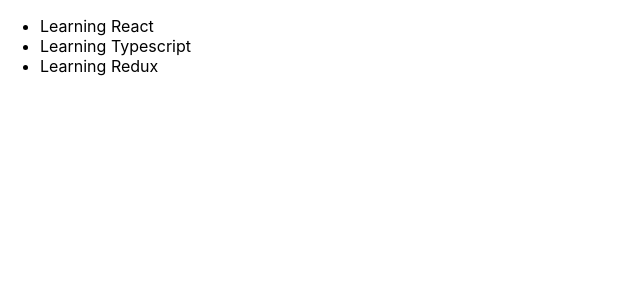
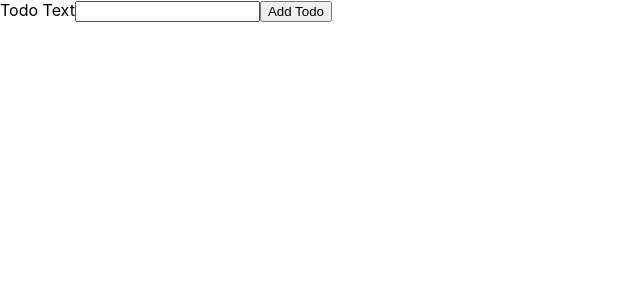
Before and after one commit to soongu/react-with-ts202408, a React (Create React App) app: page / in a window 1280 px wide. Shown: the top 300 px of the page, without its empty margins (0-640 px from the left). Built offline with nearby package versions, Linux system fonts and the light colour scheme.

Commit message:
06 useRef, event, useState 처리

```diff
--- a/src/App.tsx
+++ b/src/App.tsx
@@ -1,16 +1,26 @@
+import { useState } from "react";
+import NewTodo from "./components/NewTodo";
 import Todos from "./components/Todos";
 import Todo from "./models/todo";
 
 function App() {
 
-  const todos = [
-    new Todo('Learning React'),
-    new Todo('Learning Typescript'),
-    new Todo('Learning Redux'),
-  ];
+  // const todos = [
+  //   new Todo('Learning React'),
+  //   new Todo('Learning Typescript'),
+  //   new Todo('Learning Redux'),
+  // ];
+
+  const [todos, setTodos] = useState<Todo[]>([]);
+
+  const addTodoHandler = (todoText: string) => {
+    const newTodo = new Todo(todoText);
+    setTodos((prevState) => [...prevState, newTodo]);
+  };
 
   return (
     <div>
+      <NewTodo onAddTodo={addTodoHandler} />
       <Todos items={todos} />
     </div>
   );
--- /dev/null
+++ b/src/components/NewTodo.tsx
@@ -0,0 +1,38 @@
+import React, { useRef } from 'react';
+
+type Props = {
+  onAddTodo: (todoText: string) => void
+};
+
+const NewTodo = ({ onAddTodo }: Props) => {
+
+  const todoRef = useRef<HTMLInputElement>(null);
+
+  // const submitHandler = (e: React.MouseEvent) => { // 에러
+  const submitHandler = (e: React.FormEvent) => {
+    e.preventDefault();
+
+    // ! 는 절대로 이시점에서는 current가 null이 아님을 확인시켜줌
+    const enteredText = todoRef.current!.value;
+
+    if (enteredText.trim().length === 0) {
+      return;
+    }
+
+    onAddTodo(enteredText);
+  };
+
+  return (
+    <form onSubmit={submitHandler}>
+      <label htmlFor="text">Todo Text</label>
+      <input
+        ref={todoRef}
+        id="text"
+        type="text"
+      />
+      <button>Add Todo</button>
+    </form>
+  );
+};
+
+export default NewTodo;
```
